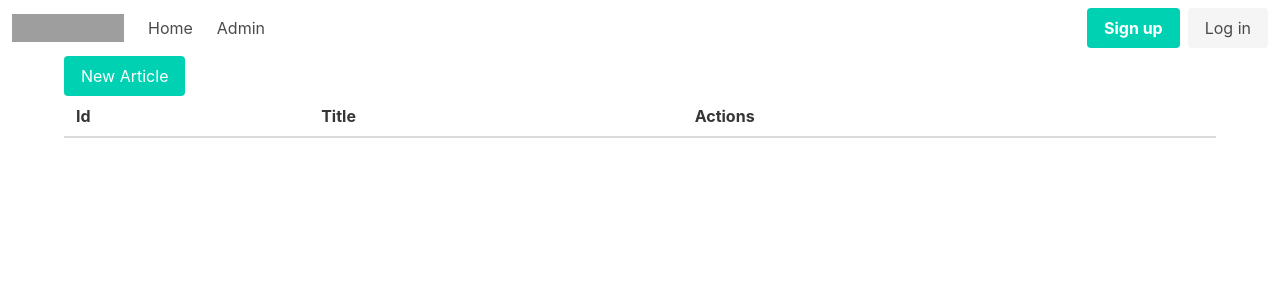
After one commit to ViktoriaMohrjakova/mm21learnphp, a PHP site: page /articles/index.php in a window 1280 px wide. The commit adds this page. Shown: the top 300 px of the page. Run offline with PHP 8.4, Linux system fonts and the light colour scheme; data that the repository does not hold is empty; grey boxes are pictures that could not be loaded.

Commit message:
Insert article

```diff
--- a/routes.php
+++ b/routes.php
@@ -1,4 +1,6 @@
 <?php
+
+use App\Controllers\ArticlesController;
 use App\Router;
 use App\Controllers\PublicController;
 Router::get('/', [PublicController::class, 'home']);
@@ -6,3 +8,7 @@ Router::get('/about', [PublicController::class, 'about']);
 
 Router::get('/test', [PublicController::class, 'test']);
 Router::post('/test', [PublicController::class, 'testAnswer']);
+
+Router::get('/admin/articles', [ArticlesController::class, 'index']);
+Router::get('/admin/articles/new', [ArticlesController::class, 'create']);
+Router::post('/admin/articles', [ArticlesController::class, 'store']);
--- a/src/Models/Model.php
+++ b/src/Models/Model.php
@@ -10,4 +10,9 @@ class Model {
         $db = new DB();
         return $db->all(static::$table, static::class);
     }
+    public function save(){
+        $db = new DB();
+        $fields = get_object_vars($this);
+        $db->insert(static::$table, $fields);
+    }
 }
--- /dev/null
+++ b/views/articles/index.php
@@ -0,0 +1,31 @@
+<?php include __DIR__ . '/../partials/header.php'; ?>
+<div class="container">
+        <a href="/admin/articles/new" class="button is-primary">New Article</a>
+        <table class="table is-striped is-fullwidth">
+            <thead>
+                <th>Id</th>
+                <th>Title</th>
+                <th>Actions</th>
+            </thead>
+            <tbody>
+                <?php foreach($articles as $article): ?>
+                    <tr>
+                        <td><?=$article->id?></td>
+                        <td><?=$article->title?></td>
+                        <td>
+                            <div class="buttons has-addons">
+                                <a class="button is-info">View</a>
+                                <a class="button is-warning">Edit</a>
+                                <a class="button is-danger">Delete</a>
+                            </div>
+                        </td>
+                    </tr>
+                <?php endforeach; ?>
+            </tbody>
+        </table>
+
+
+
+
+</div>
+<?php include __DIR__ .  '/../partials/footer.php'; ?>
--- a/views/home.php
+++ b/views/home.php
@@ -1,20 +1,22 @@
 <?php include __DIR__ . '/partials/header.php'; ?>
 <div class="container">
     <div class="columns">
+        <?php foreach($articles as $article): ?>
             <div class="column is-3">
                 <div class="card">
                     <header class="card-header">
                         <p class="card-header-title">
-                        Component
+                            <?=$article->title?>
                         </p>
                     </header>
                     <div class="card-content">
                         <div class="content">
-                        Lorem, ipsum dolor sit amet consectetur adipisicing elit. Dolorum nulla, officiis magnam quasi ducimus quidem facilis nihil aliquid quaerat delectus, eveniet eligendi facere illo molestiae odit iste illum consequatur ratione.
+                            <?=$article->body?>
                         </div>
                     </div>
                 </div>
             </div>
+        <?php endforeach; ?>
     </div>
 </div>
 <?php include __DIR__ .  '/partials/footer.php'; ?>
--- a/views/partials/nav.php
+++ b/views/partials/nav.php
@@ -1,4 +1,38 @@
-<ul>
-    <li><a href="/">Home</a></li>
-    <li><a href="/about">About</a></li>
-</ul>
+<nav class="navbar" role="navigation" aria-label="main navigation">
+  <div class="navbar-brand">
+    <a class="navbar-item" href="/">
+      <img src="https://bulma.io/images/bulma-logo.png" width="112" height="28">
+    </a>
+
+    <a role="button" class="navbar-burger" aria-label="menu" aria-expanded="false" data-target="navbarBasicExample">
+      <span aria-hidden="true"></span>
+      <span aria-hidden="true"></span>
+      <span aria-hidden="true"></span>
+    </a>
+  </div>
+
+  <div id="navbarBasicExample" class="navbar-menu">
+    <div class="navbar-start">
+      <a class="navbar-item" href="/">
+        Home
+      </a>
+
+      <a class="navbar-item" href="/admin/articles">
+        Admin
+      </a>
+    </div>
+
+    <div class="navbar-end">
+      <div class="navbar-item">
+        <div class="buttons">
+          <a class="button is-primary">
+            <strong>Sign up</strong>
+          </a>
+          <a class="button is-light">
+            Log in
+          </a>
+        </div>
+      </div>
+    </div>
+  </div>
+</nav>
```
Also changed, not shown: src/Controllers/ArticlesController.php (added, +23 -0 lines), src/DB.php (+10 -0 lines), views/articles/create.php (added, +25 -0 lines), db.sqlite. Lines whose indentation alone changed are shown as unchanged.
